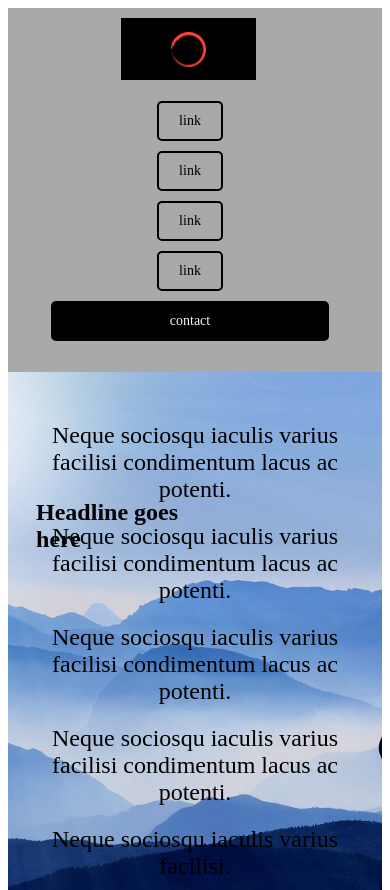
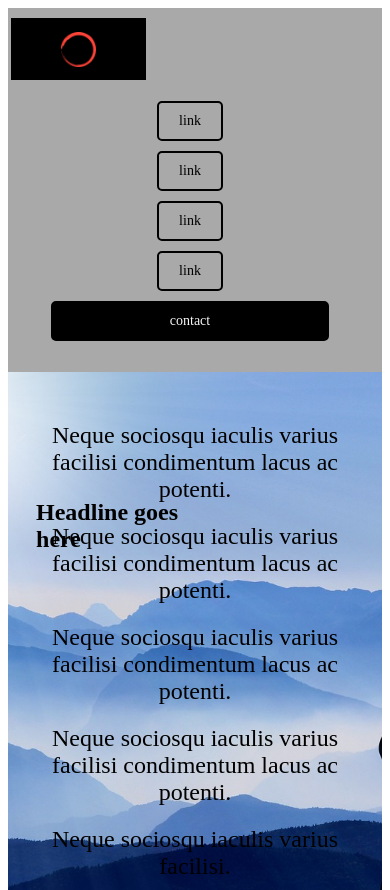
Before and after one commit to martijnsark/-Martijns-frontend-eindopdracht, a plain HTML site: page index.html in a window 390 px wide. Shown: the top 890 px of the page. Drawn offline with Linux system fonts and the light colour scheme.

Commit message:
logo container test

```diff
--- a/css/contact.css
+++ b/css/contact.css
@@ -311,20 +311,6 @@ footer p:hover {
         top: 15vh; /* Adjust position */
     }
 
-    /* Center the logo and reduce padding */
-    .logo-container {
-        background-color: black;
-        width: 25px;
-        height: 60px;
-        display: flex;
-        justify-content: center;
-        align-items: center;
-        padding: 1px;
-        padding-left: 55px;
-        padding-right: 55px;
-        margin-left: 220px;
-    }
-
     nav .black-box {
         background-color: black;
         color: whitesmoke;
--- a/css/style.css
+++ b/css/style.css
@@ -301,20 +301,6 @@ footer p:hover {
         top: 15vh; /* Adjust position */
     }
 
-    /* Center the logo and reduce padding */
-    .logo-container {
-        background-color: black;
-        width: 25px;
-        height: 60px;
-        display: flex;
-        justify-content: center;
-        align-items: center;
-        padding: 1px;
-        padding-left: 55px;
-        padding-right: 55px;
-        margin-left: 220px;
-    }
-
     nav .black-box {
         background-color: black;
         color: whitesmoke;
```
